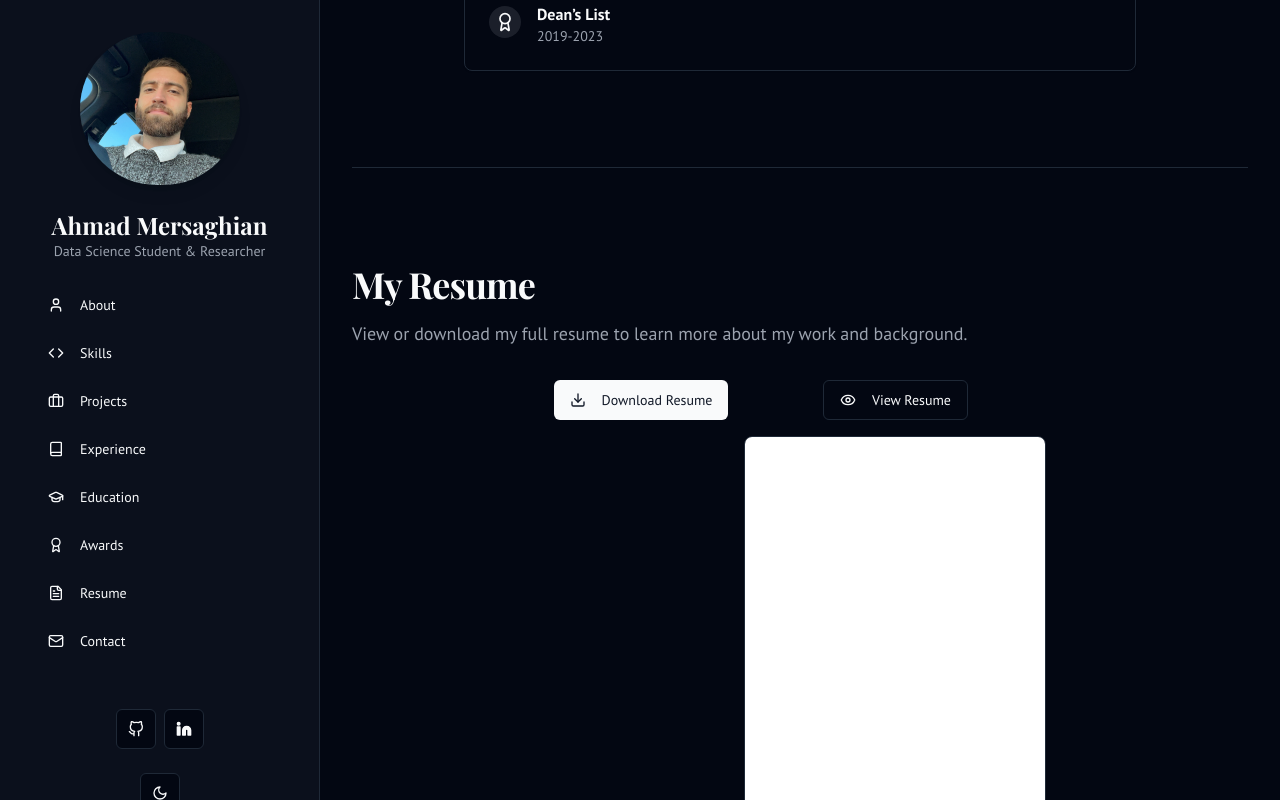
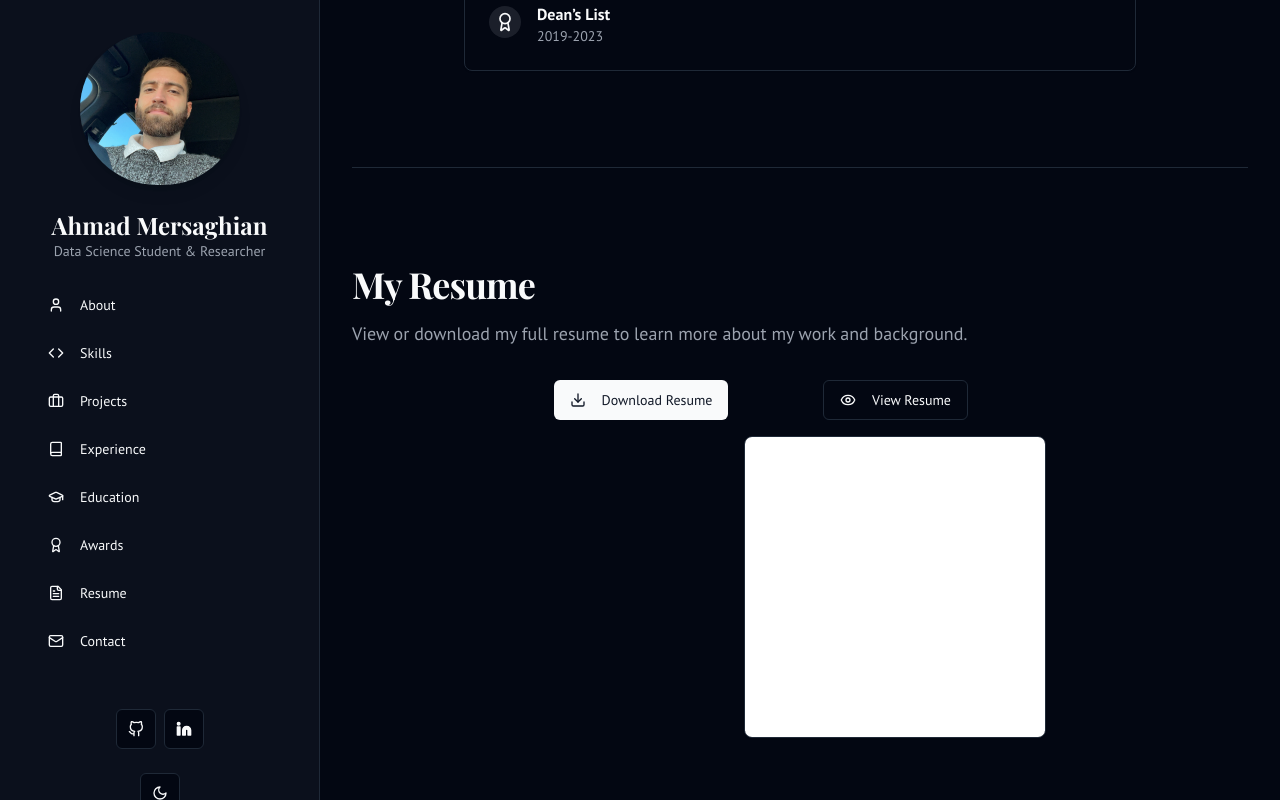
Before and after one commit to ahmad00m/ahmad00m.github.io, a Next.js app: page / in a window 1280 px wide. Both pictures are taken after a click on the button "View Resume". Shown: the part 4350-5150 px from the top of the page. Built offline with nearby package versions, Linux system fonts and the light colour scheme.

Commit message:
fix deployment

```diff
--- a/src/components/sections/resume.tsx
+++ b/src/components/sections/resume.tsx
@@ -34,7 +34,7 @@ export default function Resume() {
             <CollapsibleContent className="mt-4">
               <Card className="overflow-hidden">
                 <CardContent className="p-0">
-                  <div className="aspect-[4/5] w-full">
+                  <div className="aspect-[1/1] w-full">
                     <iframe
                       src={`${portfolioData.resumeUrl}#toolbar=0&navpanes=0&scrollbar=0`}
                       className="h-full w-full border-0"
```
